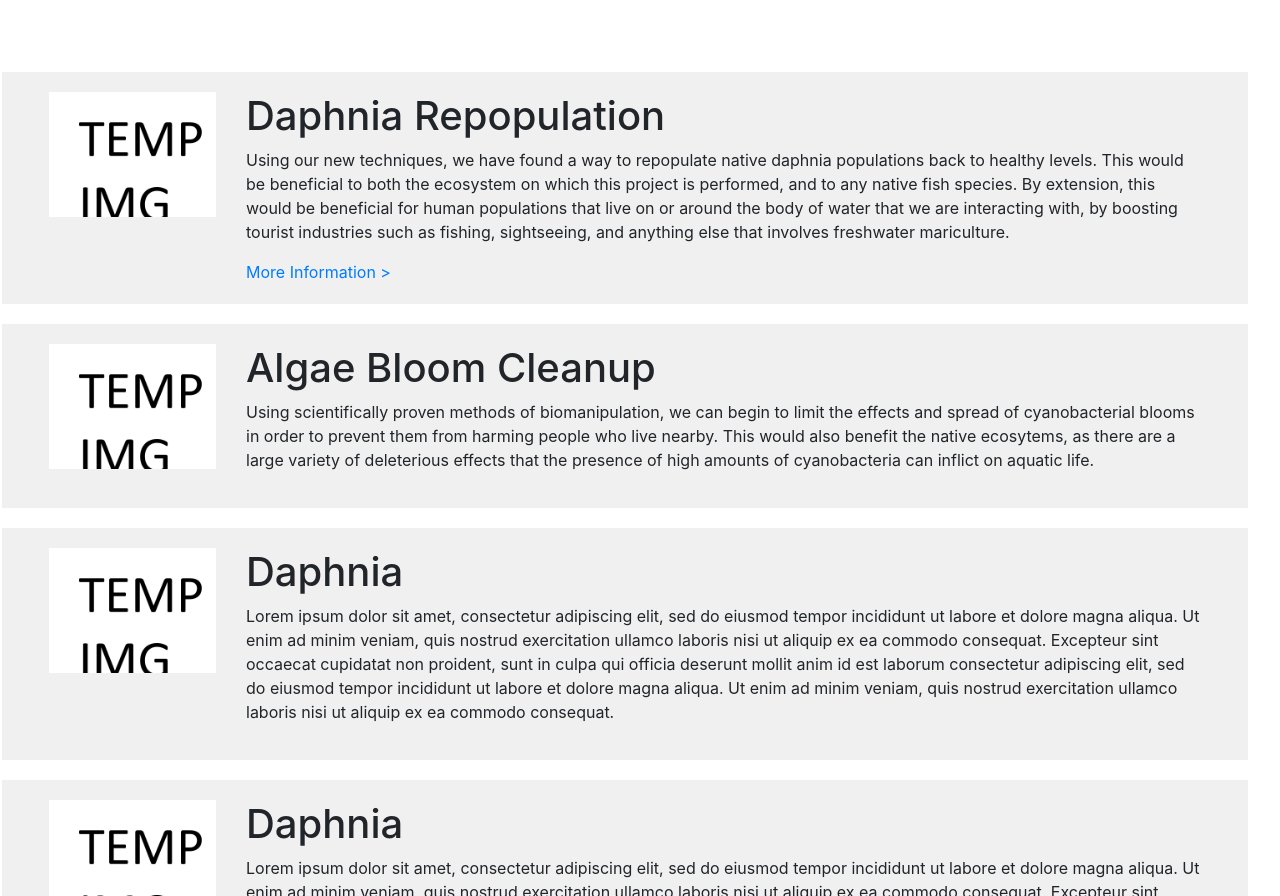
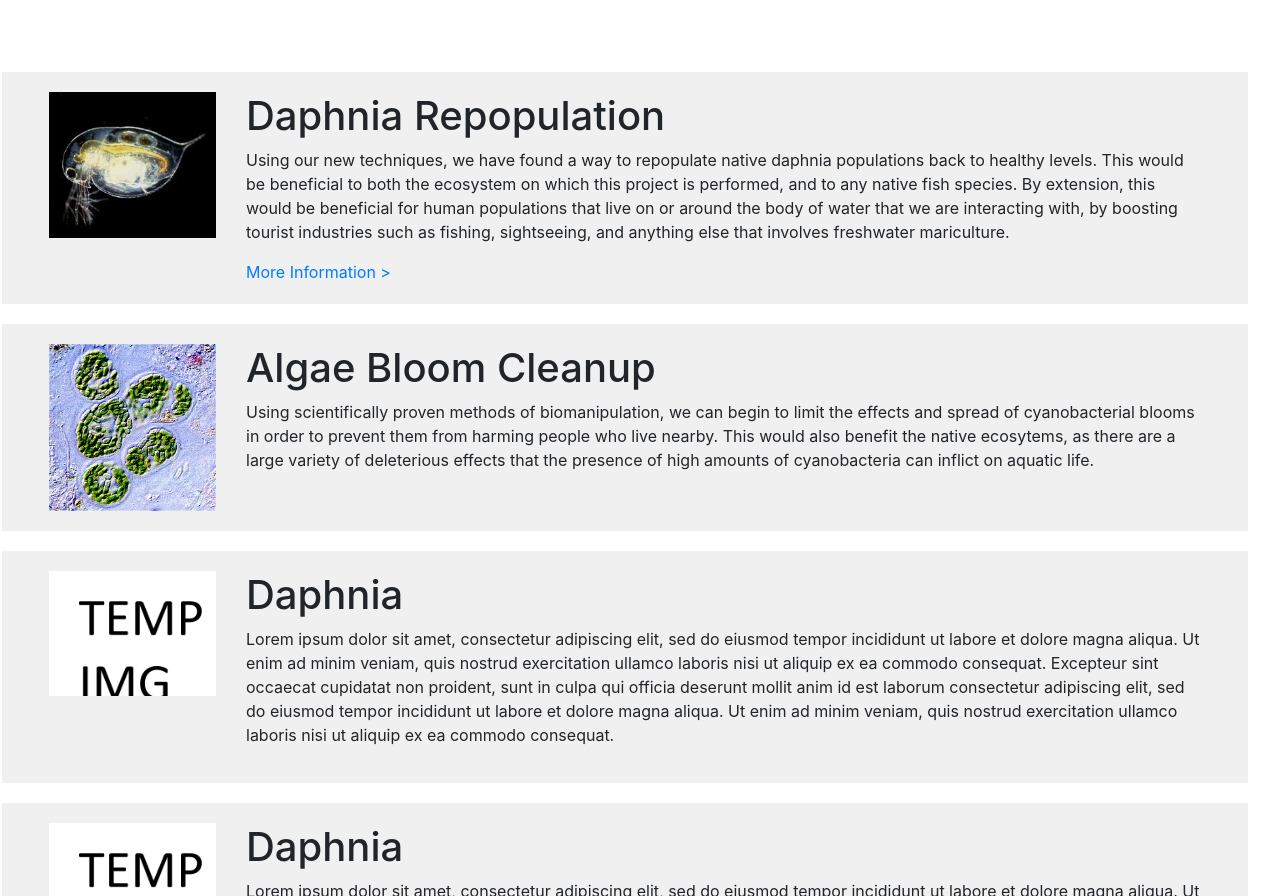
Before and after one commit to EthanSzlovak/LakeAndRiver, a website: page pages/services.html in a window 1280 px wide. Shown: the part 918-1814 px from the top of the page. Drawn offline with Linux system fonts and the light colour scheme.

Commit message:
ADDED MORE picture

```diff
--- a/pages/services.html
+++ b/pages/services.html
@@ -114,7 +114,7 @@ I used the bootstrap blank template to start this so they get credit for that I
 
 		<div class="row col-sm-12 listingimg">
 			<div class = "col-md-2 col-sm-12">
-				<img class="img-fluid" src="../img/placeholder.png">
+				<img class="listingimg2 img-fluid" src="../img/daphnia2.jpg">
 			</div>
 
 			<div class = "col-md-10 col-sm-12">
@@ -126,7 +126,7 @@ I used the bootstrap blank template to start this so they get credit for that I
 		</div>
 		<div class="row col-sm-12 listingimg">
 			<div class = "col-md-2 col-sm-12">
-				<img class="img-fluid" src="../img/placeholder.png">
+				<img class="listingimg2 img-fluid" src="../img/cyano1.jpg">
 			</div>
 
 			<div class = "col-md-10 col-sm-12">
@@ -138,7 +138,7 @@ I used the bootstrap blank template to start this so they get credit for that I
 		</div>
 		<div class="row col-sm-12 listingimg">
 			<div class = "col-md-2 col-sm-12">
-				<img class="img-fluid" src="../img/placeholder.png">
+				<img class="img-fluid listingimg2" src="../img/placeholder.png">
 			</div>
 
 			<div class = "col-md-10 col-sm-12">
--- a/styles/styles.css
+++ b/styles/styles.css
@@ -15,6 +15,11 @@
 
 		padding-bottom:20px;
 		background-color:#F0F0F0;
+	}
+
+	.listingimg2{
+		max-height:200px;
+		max-width:250px;
 	}
 	.carousel-caption p{
 		color:#000000;
```
Also changed, not shown: pages/daphnia_repopulation.html (+1 -1 lines), img/cyano1.jpg (added), img/daphnia2.jpg (added).
